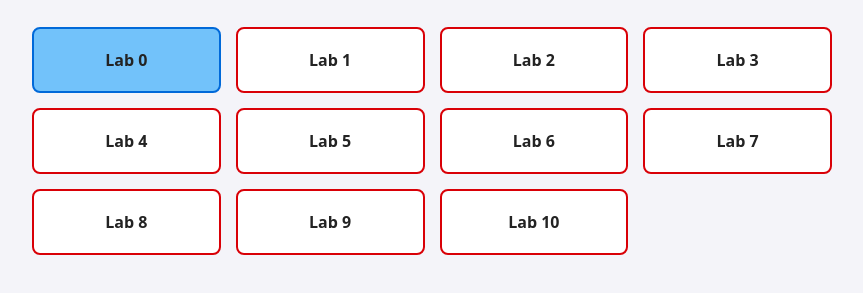
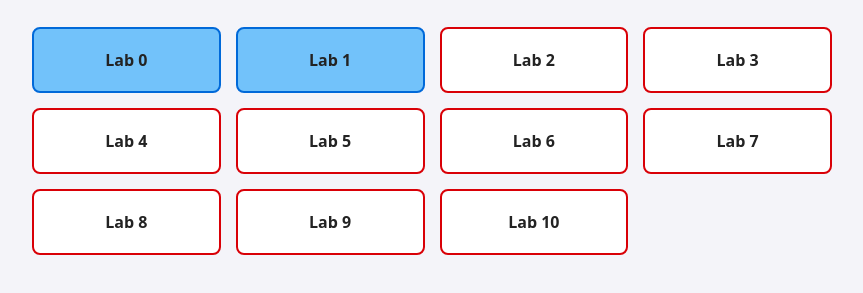
Before and after one commit to Jcardas/jcardas.com, a plain HTML site: page COMP4537/labs/index.html in a window 1280 px wide. Shown: the part 125-418 px from the top of the page, without its empty margins (208-1071 px from the left). Drawn offline with Linux system fonts and the light colour scheme.

Commit message:
Lab 1 Done

```diff
--- a/COMP4537/labs/index.html
+++ b/COMP4537/labs/index.html
@@ -58,7 +58,7 @@
 <div class="grid">
     <a href="/COMP4537/labs/0/" class="lab-btn done">Lab 0</a>
 
-    <a href="/COMP4537/labs/1/" class="lab-btn">Lab 1</a>
+    <a href="/COMP4537/labs/1/" class="lab-btn done">Lab 1</a>
     <a href="/COMP4537/labs/2/" class="lab-btn">Lab 2</a>
     <a href="/COMP4537/labs/3/" class="lab-btn">Lab 3</a>
     <a href="/COMP4537/labs/4/" class="lab-btn">Lab 4</a>
```
